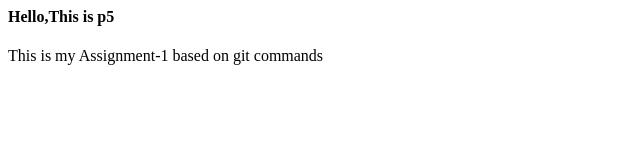
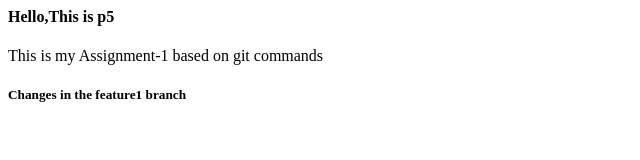
Before and after one commit to chandini273/20131a05p5, a plain HTML site: page index.html in a window 1280 px wide. Shown: the whole page, without its empty margins (0-640 px from the left). Drawn offline with Linux system fonts and the light colour scheme.

Commit message:
Changes in Feature1 branch

```diff
--- a/index.html
+++ b/index.html
@@ -2,5 +2,6 @@
     <body>
         <h4>Hello,This is p5</h4>
         <p>This is my Assignment-1 based on git commands</p>
+        <h5>Changes in the feature1 branch</h5>
     </body>
 </html>
```
